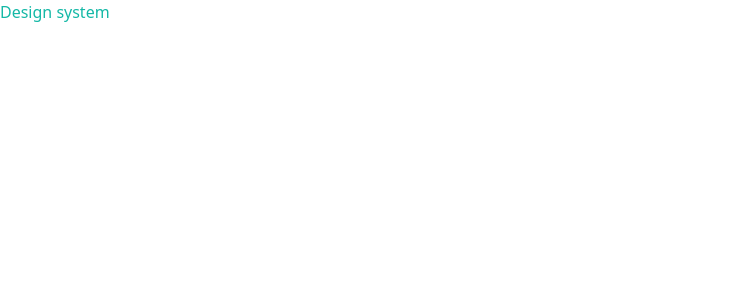
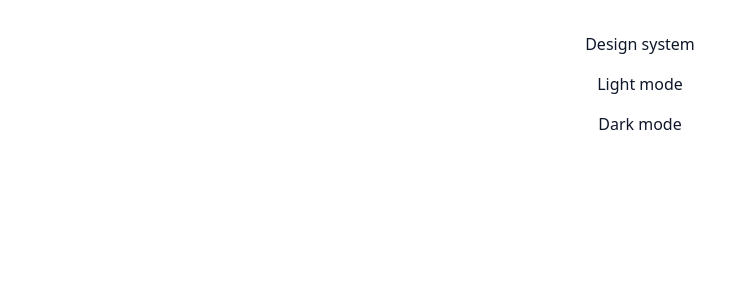
Before and after one commit to mathewbushuru/design-system, a React (Vite) app: page / in a window 1280 px wide. Shown: the top 300 px of the page, without its empty margins (0-756 px from the left). Built offline with nearby package versions, Linux system fonts and the light colour scheme.

Commit message:
Dark mode

```diff
--- a/src/App.tsx
+++ b/src/App.tsx
@@ -1,8 +1,14 @@
+import ThemeProvider from "@/components/theme-provider";
+import ThemeToggle from "./components/theme-toggle";
+
 function App() {
   return (
-    <div className="h-screen bg-background text-primary text-teal-500">
-      Design system
-    </div>
+    <ThemeProvider defaultTheme="light">
+      <div className="h-screen bg-background text-foreground flex flex-col items-center p-8 gap-4">
+        Design system
+        <ThemeToggle />
+      </div>
+    </ThemeProvider>
   );
 }
 
--- /dev/null
+++ b/src/components/theme-provider.tsx
@@ -0,0 +1,55 @@
+import { createContext, useState, useEffect } from "react";
+
+type Theme = "dark" | "light";
+
+type ThemeProviderProps = {
+  children: React.ReactNode;
+  defaultTheme?: Theme;
+  storageKey?: string;
+};
+
+type ThemeProviderState = {
+  theme: Theme;
+  setTheme: (theme: Theme) => void;
+};
+
+const initialState: ThemeProviderState = {
+  theme: "light",
+  setTheme: () => null,
+};
+
+export const ThemeProviderContext =
+  createContext<ThemeProviderState>(initialState);
+
+export default function ThemeProvider({
+  children,
+  defaultTheme = "light",
+  storageKey = "mb-design-system-theme",
+  ...props
+}: ThemeProviderProps) {
+  const [theme, setTheme] = useState<Theme>(
+    () => (localStorage.getItem(storageKey) as Theme) || defaultTheme,
+  );
+
+  useEffect(() => {
+    const root = window.document.documentElement;
+
+    root.classList.remove("light", "dark");
+
+    root.classList.add(theme);
+  }, [theme]);
+
+  const value = {
+    theme,
+    setTheme: (theme: Theme) => {
+      localStorage.setItem(storageKey, theme);
+      setTheme(theme);
+    },
+  };
+
+  return (
+    <ThemeProviderContext.Provider value={value} {...props}>
+      {children}
+    </ThemeProviderContext.Provider>
+  );
+}
--- /dev/null
+++ b/src/components/theme-toggle.tsx
@@ -0,0 +1,12 @@
+import useTheme from "@/hooks/use-theme";
+
+export default function ThemeToggle() {
+  const { setTheme } = useTheme();
+
+  return (
+    <>
+    <button onClick={() => setTheme("light")}>Light mode</button>
+    <button onClick={() => setTheme("dark")}>Dark mode</button>
+    </>
+  );
+}
--- /dev/null
+++ b/src/hooks/use-theme.tsx
@@ -0,0 +1,13 @@
+import { useContext } from "react";
+
+import { ThemeProviderContext } from "@/components/theme-provider";
+
+export default function useTheme(){
+    const context = useContext(ThemeProviderContext);
+
+    if(context === undefined){
+        throw new Error("useTheme must be used within a ThemeProvider");
+    }
+
+    return context;
+}
```
